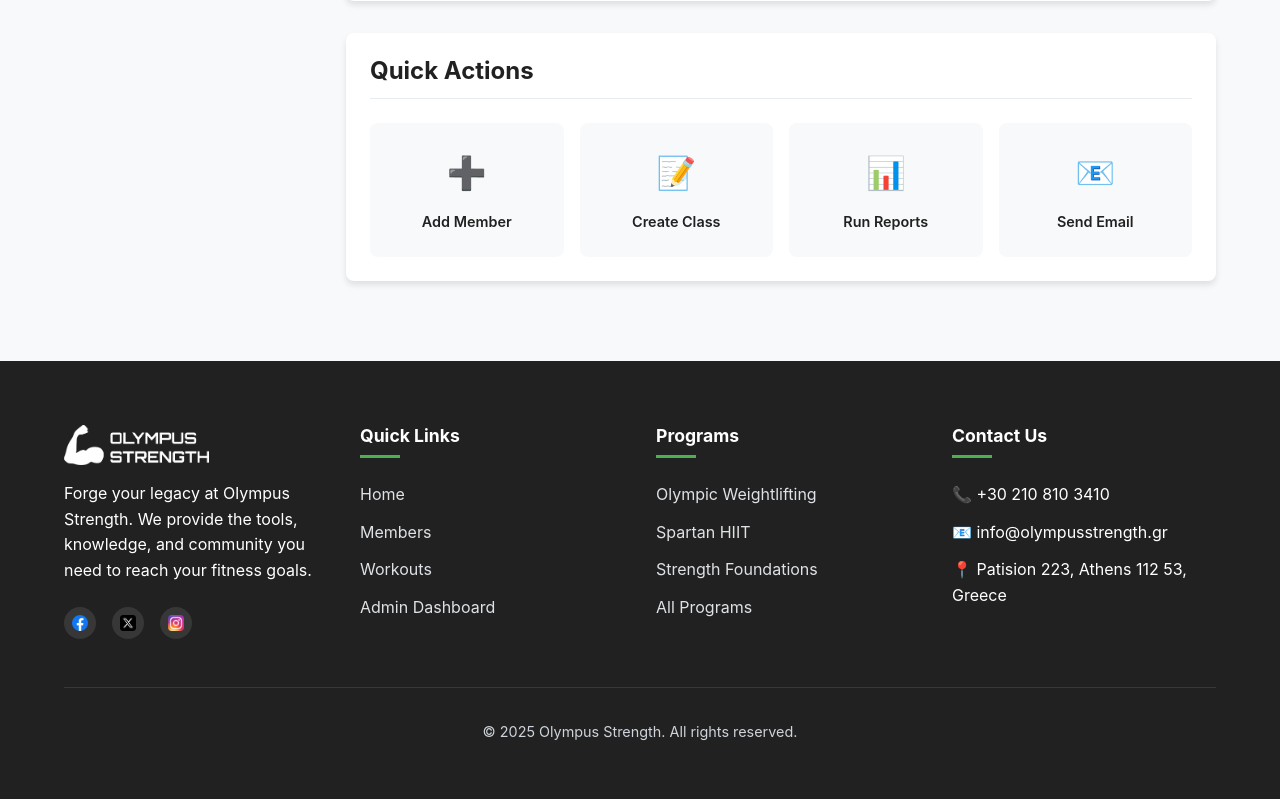
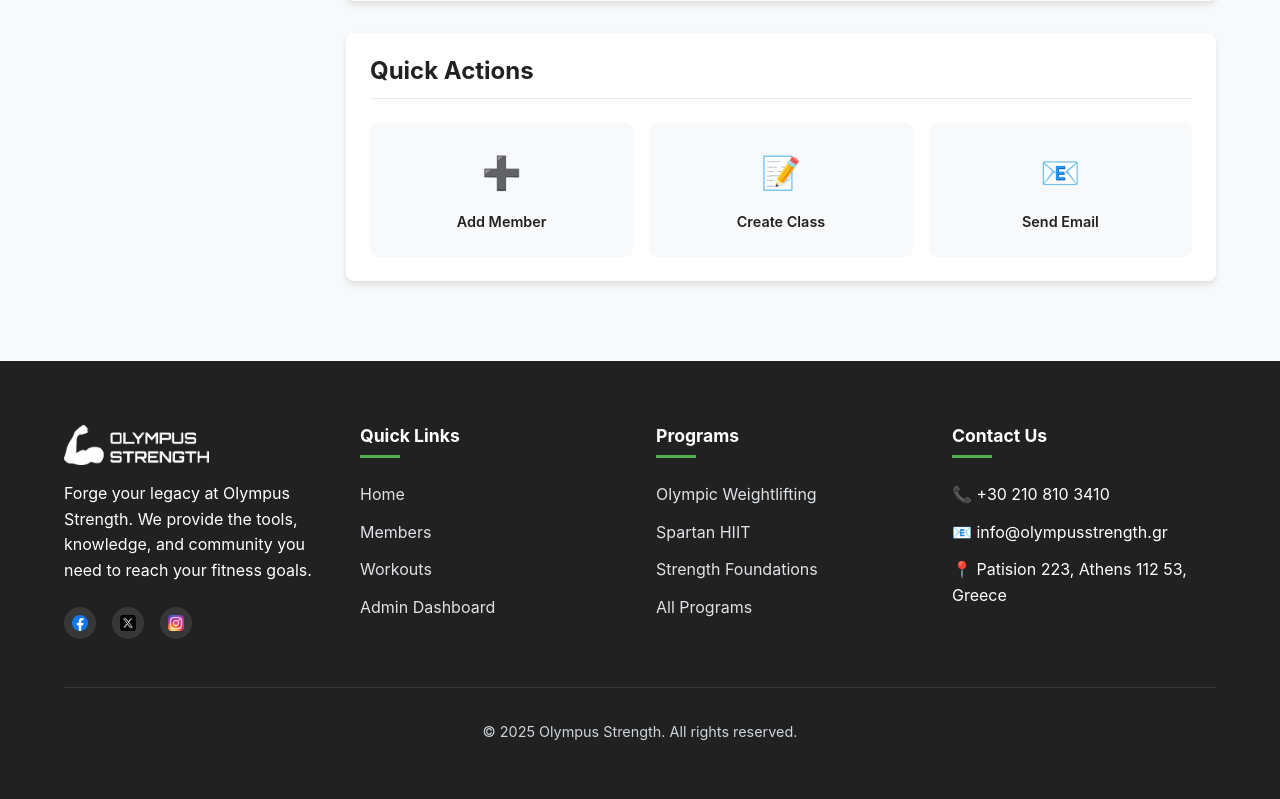
Before and after one commit to NikosWork1/olympus-strength, a FastAPI app: template templates/admin_dashboard.html in a window 1280 px wide. Shown: the part 1409-2208 px from the top of the page. Run offline with FastAPI, Linux system fonts and the light colour scheme; the template is opened without the code that fills it: most values are stand-ins (such as "Sample title", 1, 10 or a date in 2020).

Commit message:
Update admin_dashboard.html

```diff
--- a/templates/admin_dashboard.html
+++ b/templates/admin_dashboard.html
@@ -1251,10 +1251,6 @@
                                     <div class="quick-action-text">Create Class</div>
                                 </a>
 
-                                <a href="#" class="quick-action" id="quick-run-reports">
-                                    <div class="quick-action-icon">📊</div>
-                                    <div class="quick-action-text">Run Reports</div>
-                                </a>
 
                                 <a href="#" class="quick-action" id="quick-send-email">
                                     <div class="quick-action-icon">📧</div>
@@ -1483,10 +1479,6 @@
 
                     <!-- Finances Tab -->
                     <div id="finances-content" class="tab-content">
-                        <div class="admin-header">
-                            <h2>Financial Management</h2>
-                            <button id="run-financial-report" class="btn">Run Report</button>
-                        </div>
 
                         <div class="admin-stats">
                             <div class="stat-card">
```
